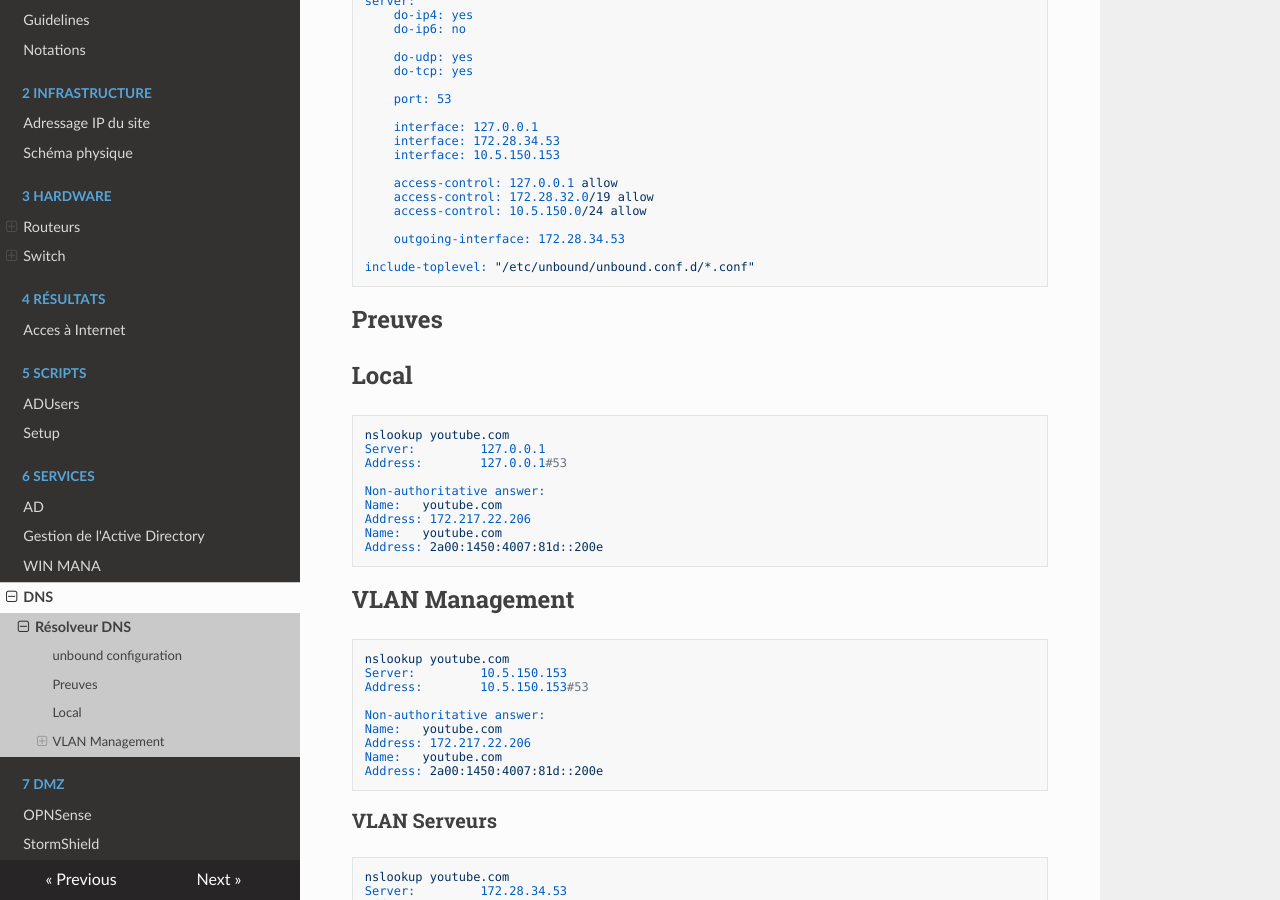
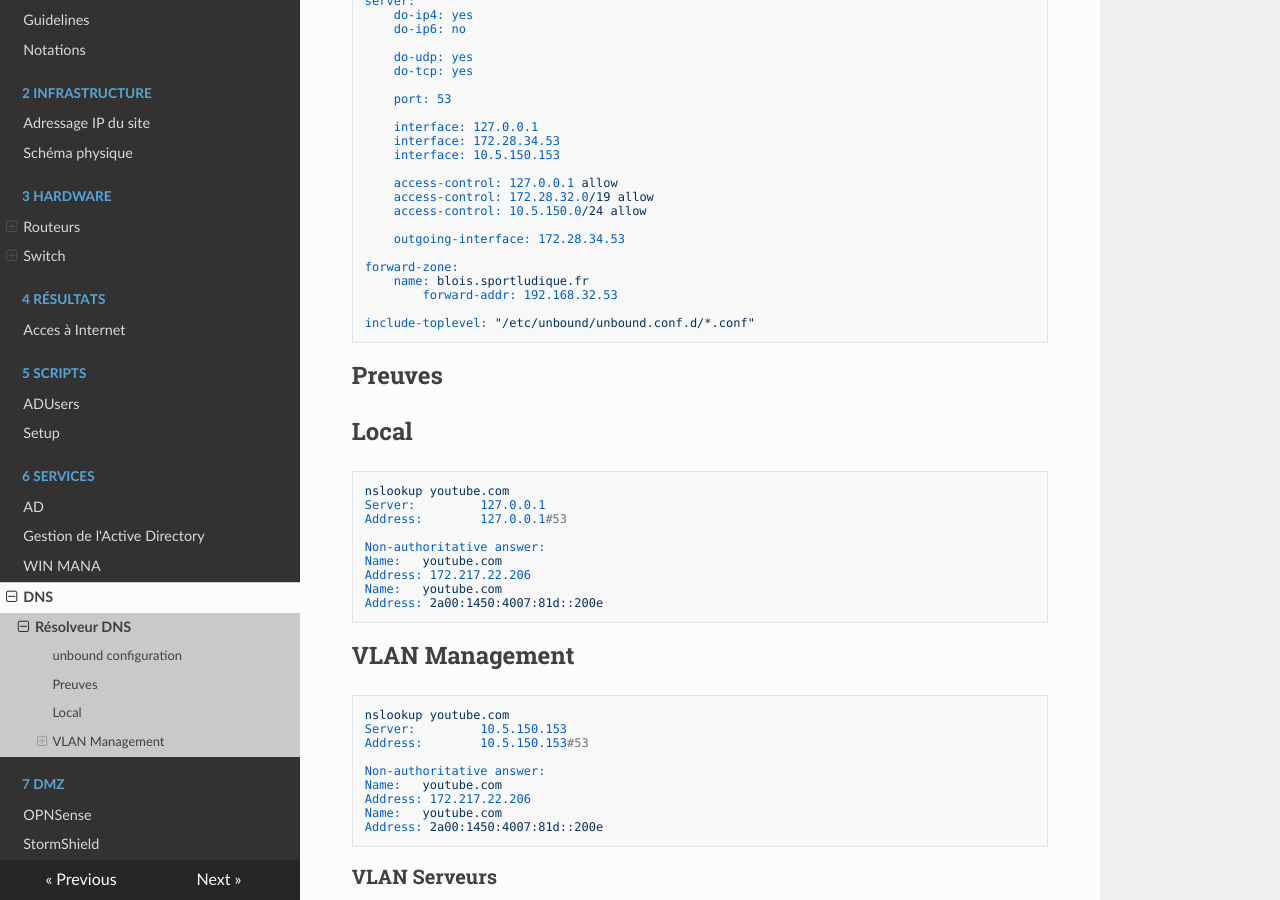
Before and after one commit to DSISportLudique/SportLudique2Doc, an MkDocs documentation site: the page built from docs/6 - Services/DNS/ResolverDNS.md, in a window 1280 px wide and 900 px high, scrolled down 332 px. Built offline with MkDocs 1.6.1, drawn with Linux system fonts in a browser that asks for light colours; nearby versions of some CDN libraries.

Commit message:
forward resolver dns

````diff
--- a/docs/6 - Services/DNS/ResolverDNS.md
+++ b/docs/6 - Services/DNS/ResolverDNS.md
@@ -26,6 +26,10 @@ server:
     access-control: 10.5.150.0/24 allow
 
     outgoing-interface: 172.28.34.53
+
+forward-zone:
+    name: blois.sportludique.fr
+        forward-addr: 192.168.32.53
 
 include-toplevel: "/etc/unbound/unbound.conf.d/*.conf"
 ```
````
